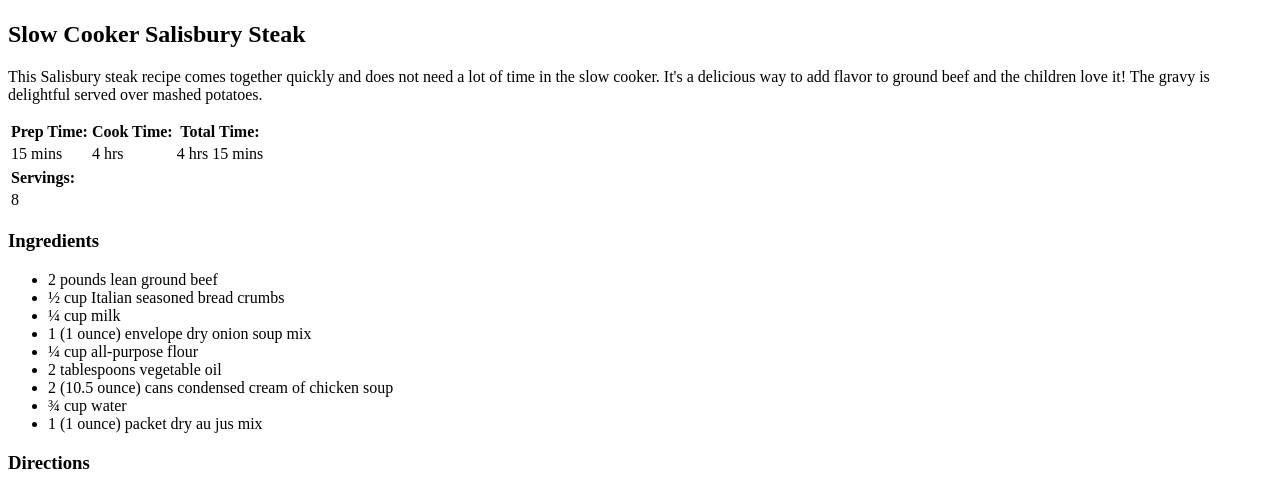
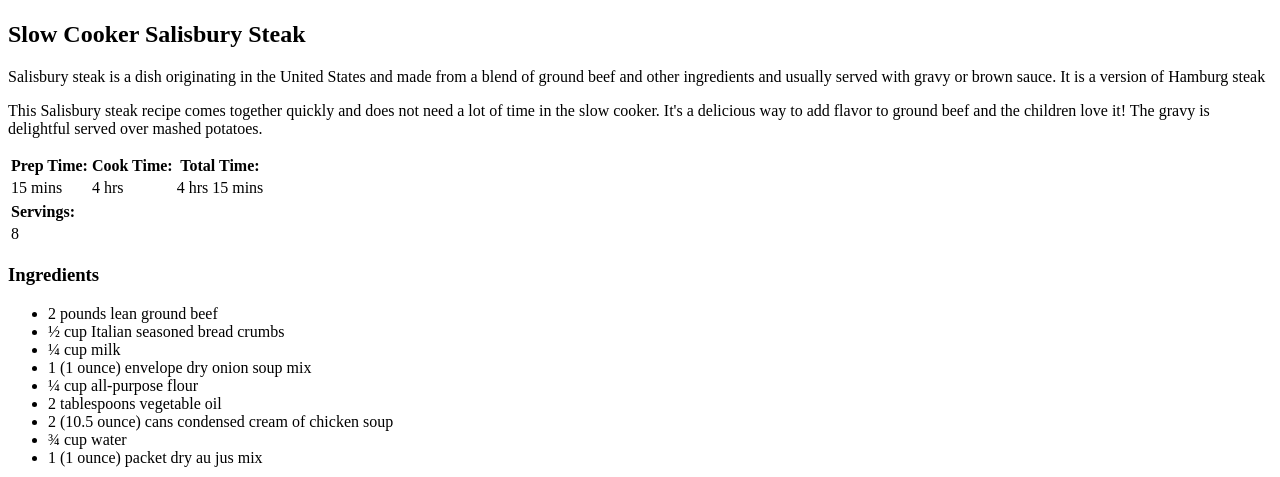
Before and after one commit to amangofer/odin-recipes, a plain HTML site: page recipes/salisbury-steak.html in a window 1280 px wide. Shown: the part 383-860 px from the top of the page. Drawn offline with Linux system fonts and the light colour scheme.

Commit message:
add description for the recipe salisbury-steak.html

```diff
--- a/recipes/salisbury-steak.html
+++ b/recipes/salisbury-steak.html
@@ -8,6 +8,7 @@
 		<h1>Salisbury Steak</h1>
 		<img src="https://www.allrecipes.com/thmb/BkgntaepdcoM0LQH6o2VDPEj7bo=/750x0/filters:no_upscale():max_bytes(150000):strip_icc():format(webp)/AR-73124-SlowCookerSalisburySteak-0181-1x1-1-341f0c30d39846d499e9fd570b849109.jpg" alt="Salisbury Steak image">
 		<h2>Slow Cooker Salisbury Steak</h2>
+		<p>Salisbury steak is a dish originating in the United States and made from a blend of ground beef and other ingredients and usually served with gravy or brown sauce. It is a version of Hamburg steak</p>
 		<p>This Salisbury steak recipe comes together quickly and does not need a lot of time in the slow cooker. It's a delicious way to add flavor to ground beef and the children love it! The gravy is delightful served over mashed potatoes.</p>
 		<table>
 			<tr>
```
